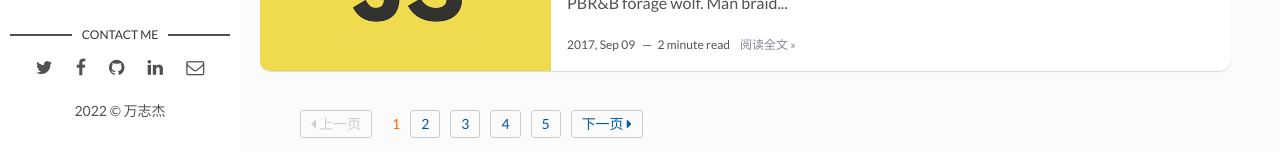
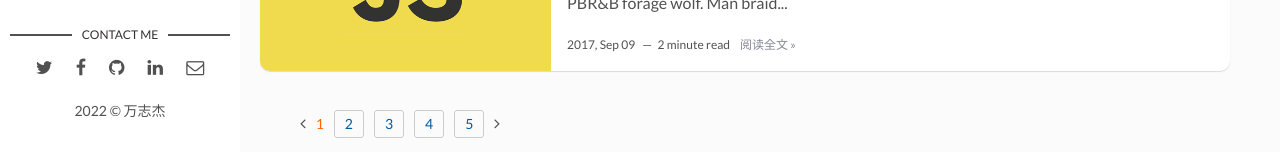
Before and after one commit to 19991010wan/19991010wan-Blog, a Jekyll site: the page built from index.html, in a window 1280 px wide and 1080 px high. Shown: the part 925-1077 px from the top of the window. Built offline with Jekyll 4.4.1, drawn with Linux system fonts in a browser that asks for light colours; the list of posts is cut into pages by our own code.

Commit message:
update pagination

```diff
--- a/_includes/pagination.html
+++ b/_includes/pagination.html
@@ -27,13 +27,15 @@
     {% if paginator.total_pages > 1 %}
     <div class="page-icon">
       <ul>
-        <li><span class="page-disabled"><i class="fa fa-caret-left"></i>上一页</span></li>
+        <li><i class="fa fa-angle-left"></i></li>
+<!--        <li><span class="page-disabled"><i class="fa fa-caret-left"></i>上一页</span></li>-->
         <li><span class="page-current">1</span></li>
         <li><a href="#">2</a></li>
         <li><a href="#">3</a></li>
         <li><a href="#">4</a></li>
         <li><a href="#">5</a></li>
-        <li><a class="page-next" href="#">下一页<i class="fa fa-caret-right"></i></a></li>
+        <li><i class="fa fa-angle-right"></i></li>
+<!--        <li><a class="page-next" href="#">下一页<i class="fa fa-caret-right"></i></a></li>-->
       </ul>
     </div>
     {% endif %}
```
